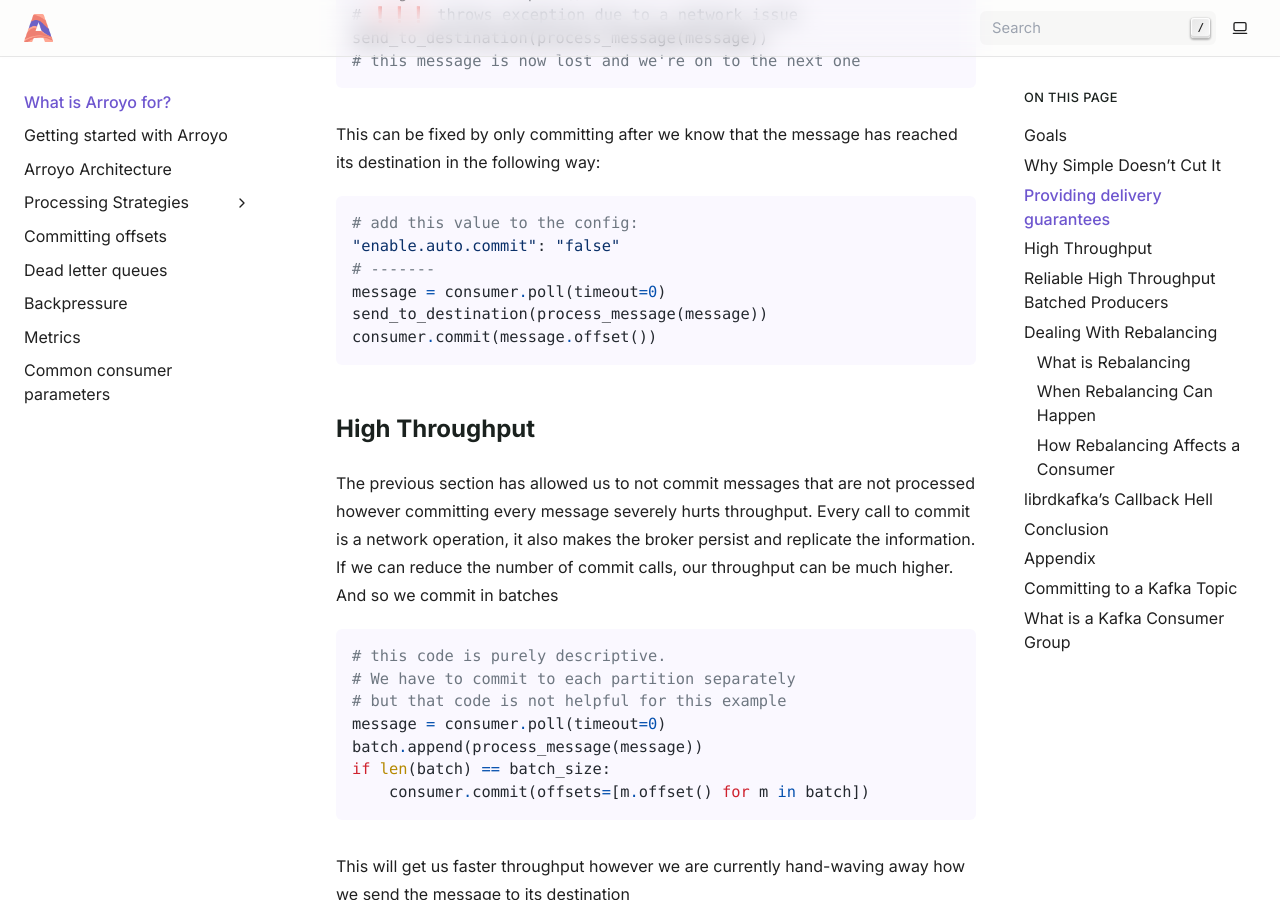
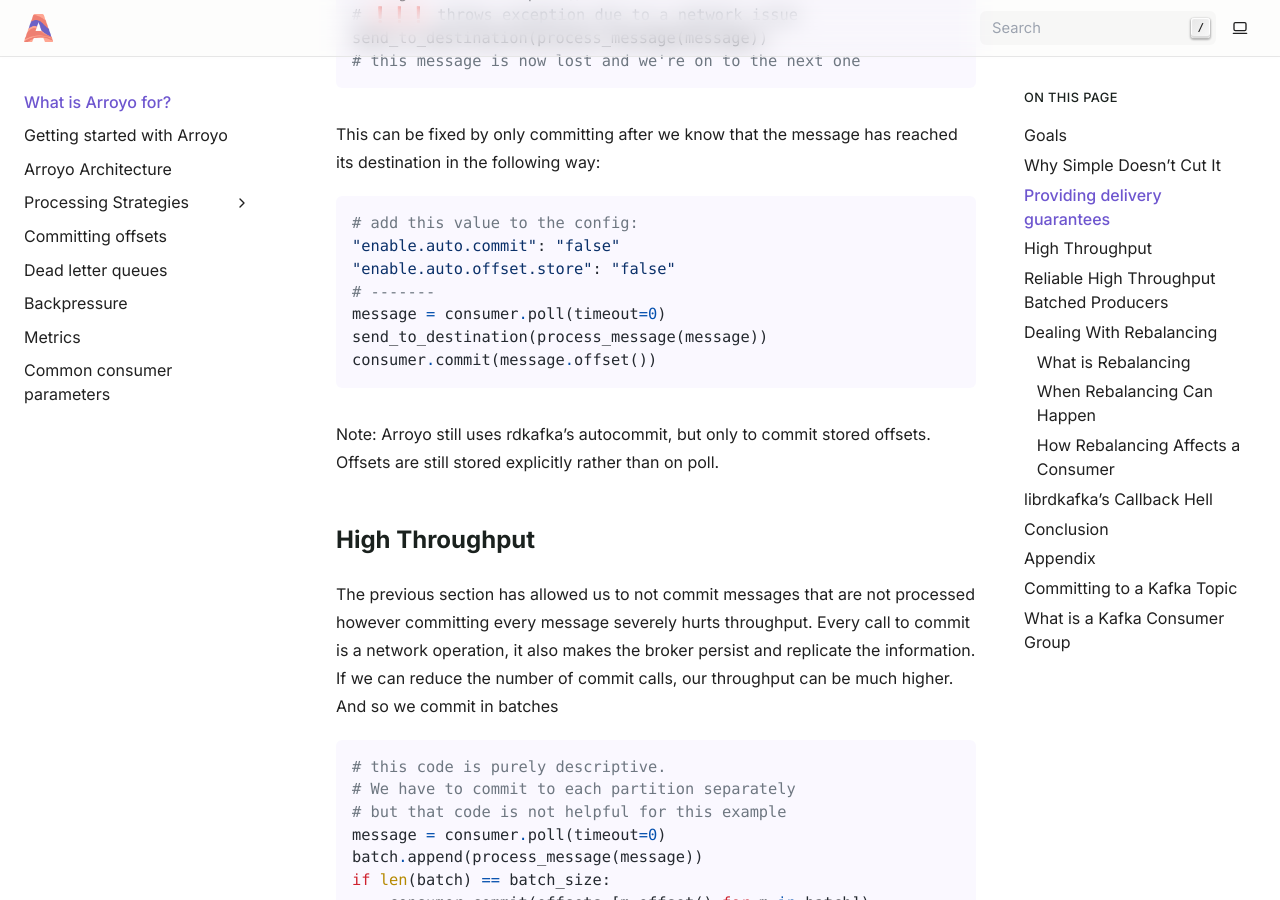
Before and after one commit to getsentry/arroyo, a Sphinx documentation site: the page built from docs/source/what_for.rst, in a window 1280 px wide and 900 px high, scrolled down 2013 px. Built offline with Sphinx 7.4.7, drawn with Linux system fonts in a browser that asks for light colours.

Commit message:
ref(consumer): Make autocommit the default (#508)
It has shown to not make things actively worse, and in a later PR we
will be able to simplify the codebase a lot once we actually get rid of
it (see https://github.com/getsentry/arroyo/pull/506)

```diff
--- a/docs/source/what_for.rst
+++ b/docs/source/what_for.rst
@@ -79,10 +79,14 @@ reached its destination in the following way:
 
    # add this value to the config:
    "enable.auto.commit": "false"
+   "enable.auto.offset.store": "false"
    # -------
    message = consumer.poll(timeout=0)
    send_to_destination(process_message(message))
    consumer.commit(message.offset())
+
+Note: Arroyo still uses rdkafka's autocommit, but only to commit stored
+offsets. Offsets are still stored explicitly rather than on poll.
 
 High Throughput
 ---------------
```
Also changed, not shown: 1 other file.
